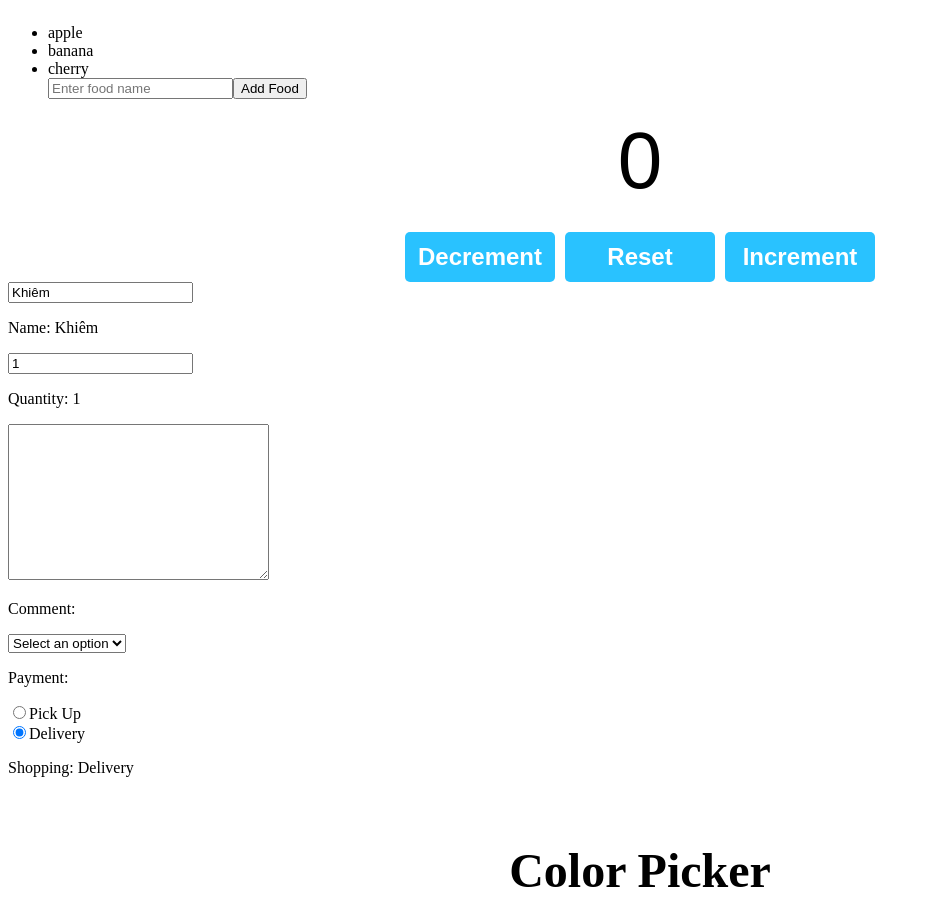
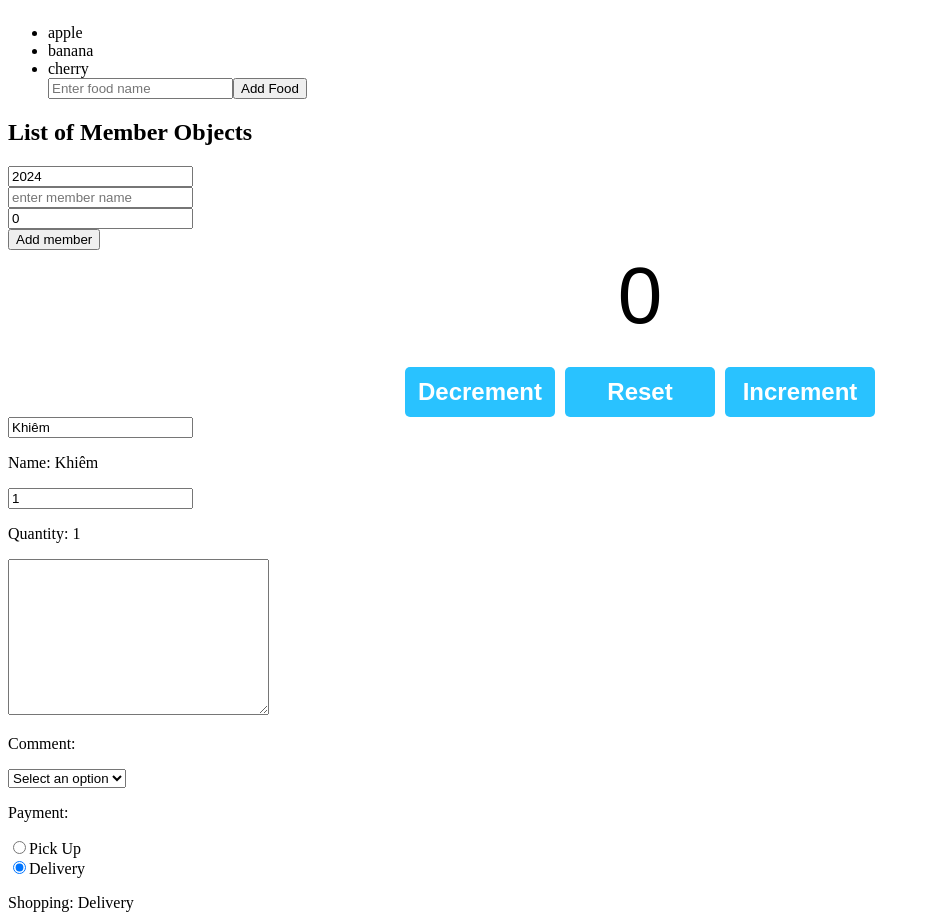
Before and after one commit to DoanKhiem/React-Full-Course, a React (Vite) app: page / in a window 1280 px wide. Shown: the part 1488-2404 px from the top of the page, without its empty margins (0-930 px from the left). Built offline with nearby package versions, Linux system fonts and the light colour scheme.

Commit message:
update ARRAY of OBJECTS in state

```diff
--- a/src/components/MyComponent.jsx
+++ b/src/components/MyComponent.jsx
@@ -33,10 +33,36 @@ function MyComponent() {
     const newFood = document.getElementById("foodInput").value;
     document.getElementById("foodInput").value = "";
 
-    setFoods(f => [...f, newFood]);
+    setFoods((f) => [...f, newFood]);
   }
   function handleRemoveFood(index) {
     setFoods(foods.filter((_, i) => i !== index));
+  }
+
+  // update ARRAY of OBJECTS in state
+  const [members, setMembers] = useState([]);
+  const [memberYear, setMemberYear] = useState(new Date().getFullYear());
+  const [memberName, setMemberName] = useState("");
+  const [memberAge, setMemberAge] = useState(0);
+
+  function handleAddMember() {
+    const newMember = {year: memberYear, name: memberName, age: memberAge};
+    setMembers((m) => [...m, newMember]);
+    setMemberYear(new Date().getFullYear());
+    setMemberName("");
+    setMemberAge(0);
+  }
+  function handleRemoveMember(index) {
+    setMembers(m => m.filter((_, i) => i !== index));
+  }
+  function handleMemberYearChange(event) {
+    setMemberYear(event.target.value);
+  }
+  function handleMemberNameChange(event) {
+    setMemberName(event.target.value);
+  }
+  function handleMemberAgeChange(event) {
+    setMemberAge(event.target.value);
   }
   return (
     <div>
@@ -49,6 +75,7 @@ function MyComponent() {
       <p>Is empolyed: {isEmpolyed ? "Yes" : "No"}</p>
       <button onClick={updateIsEmpolyed}>Toggle status</button>
 
+      {/* update OBJECTS in state */}
       <div>
         <p>
           You favorite car is: {car.year} {car.make} {car.model}
@@ -58,15 +85,38 @@ function MyComponent() {
         <input type="text" value={car.model} onChange={handleModelChange} />
       </div>
 
+      {/* update ARRAYS in state */}
       <div>
         <h2>List of Food</h2>
         <ul>
           {foods.map((food, index) => (
-            <li key={index} onClick={() => handleRemoveFood(index)}>{food}</li>
+            <li key={index} onClick={() => handleRemoveFood(index)}>
+              {food}
+            </li>
           ))}
           <input type="text" id="foodInput" placeholder="Enter food name" />
           <button onClick={handleAddFood}>Add Food</button>
         </ul>
+      </div>
+
+      {/* update ARRAY of OBJECTS in state */}
+      <div>
+        <h2>List of Member Objects</h2>
+        <ul>
+          {members.map((member, index) => (
+            <li key={index} onClick={() => handleRemoveMember(index)}>
+              {member. year} {member.name} {member.age}
+            </li>
+          ))}
+        </ul>
+
+        <input type="text" value={memberYear} onChange={handleMemberYearChange} placeholder="enter member year"/>
+        <br />
+        <input type="text" value={memberName} onChange={handleMemberNameChange} placeholder="enter member name"/>
+        <br />
+        <input type="number" value={memberAge} onChange={handleMemberAgeChange} placeholder="enter member age"/>
+        <br />
+        <button onClick={handleAddMember}>Add member</button>
       </div>
     </div>
   );
```
